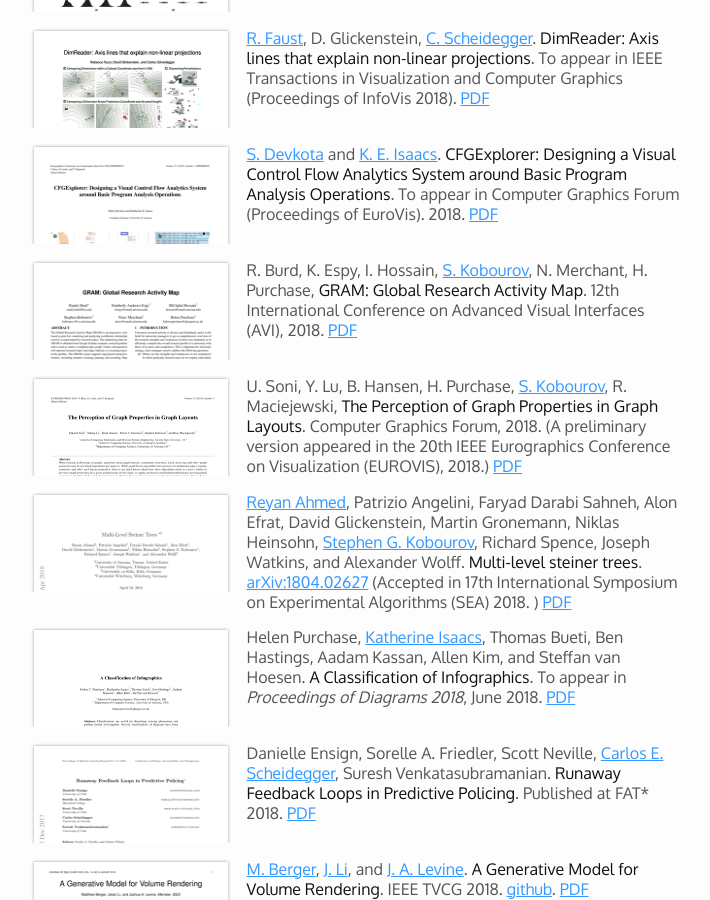
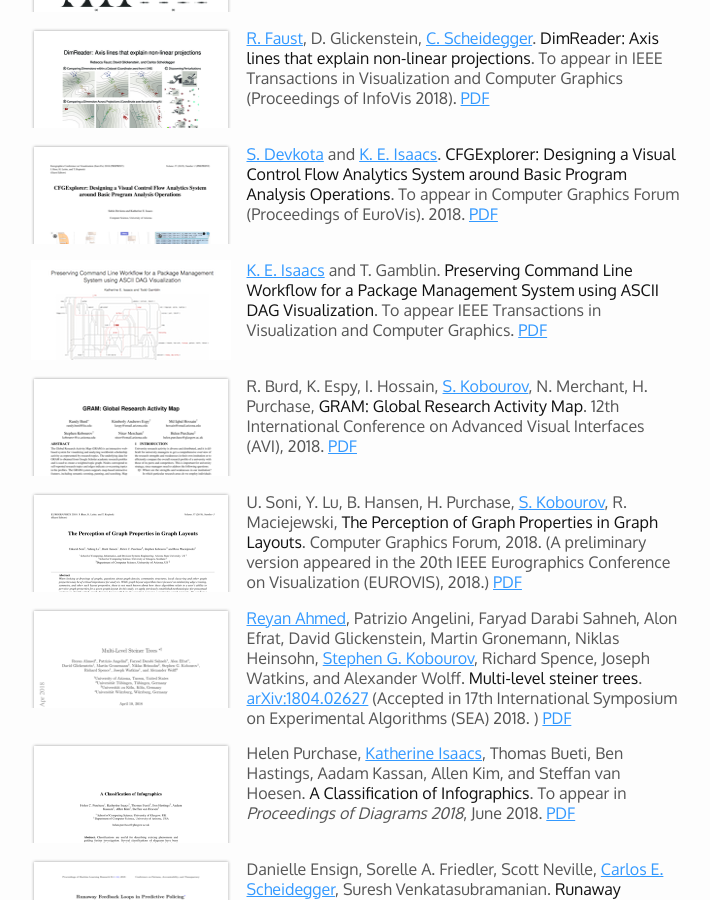
Before and after one commit to hdc-arizona/hdc-arizona.github.io, a Jekyll site: the page built from publications.md, in a window 1280 px wide and 900 px high, scrolled down 333 px. Shown: the whole window, without its empty margins (137-847 px from the left). Built offline with Jekyll 4.4.1, drawn with Linux system fonts in a browser that asks for light colours.

Commit message:
Adding graphterm paper and CAREER news.

```diff
--- a/publications.md
+++ b/publications.md
@@ -26,6 +26,12 @@ title: Publications from the HDC Lab
 [<img class="pubthumb" src="papers/thumbs/cfg_2018_explorer_preprint.png">](papers/cfg_2018_explorer_preprint.pdf)
 [S. Devkota](https://devkotasabin.github.io/) and [K. E. Isaacs](https://hdc.cs.arizona.edu/people/kisaacs/). **CFGExplorer: Designing a Visual Control Flow Analytics System around Basic Program Analysis Operations**. To appear in Computer Graphics Forum (Proceedings of EuroVis). 2018.
 [PDF](papers/cfg_2018_explorer_preprint.pdf)
+
+<div class="pubdiv"></div>
+
+[<img class="pubthumb" src="papers/thumbs/tvcg_2018_ascii.png">](papers/tvcg_2018_graphterm_preprint.pdf)
+[K. E. Isaacs](https://hdc.cs.arizona.edu/people/kisaacs/) and T. Gamblin. **Preserving Command Line Workflow for a Package Management System using ASCII DAG Visualization**. To appear IEEE Transactions in Visualization and Computer Graphics.
+[PDF](papers/tvcg_2018_graphterm_preprint.pdf)
 
 <div class="pubdiv"></div>
 
```
Also changed, not shown: index.md (+3 -0 lines), papers/thumbs/tvcg_2018_ascii.png (added), 1 other file.
